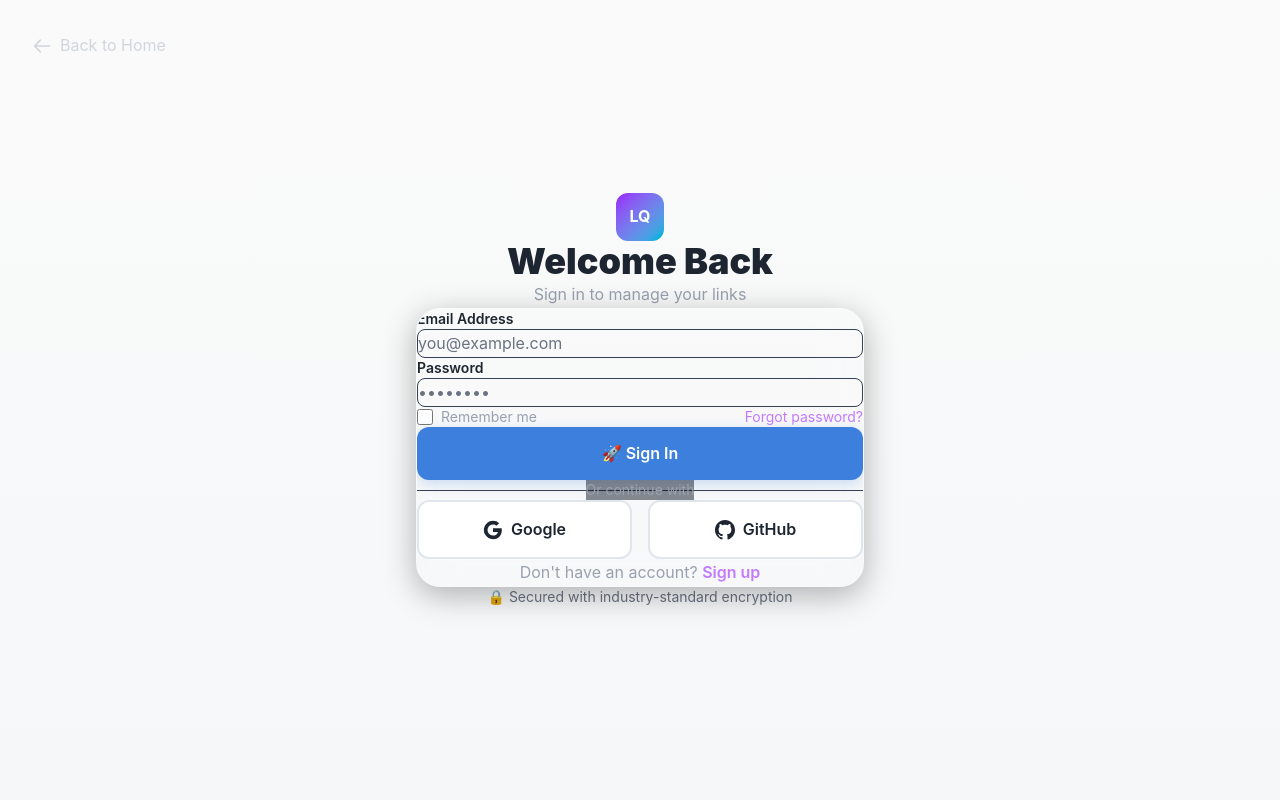
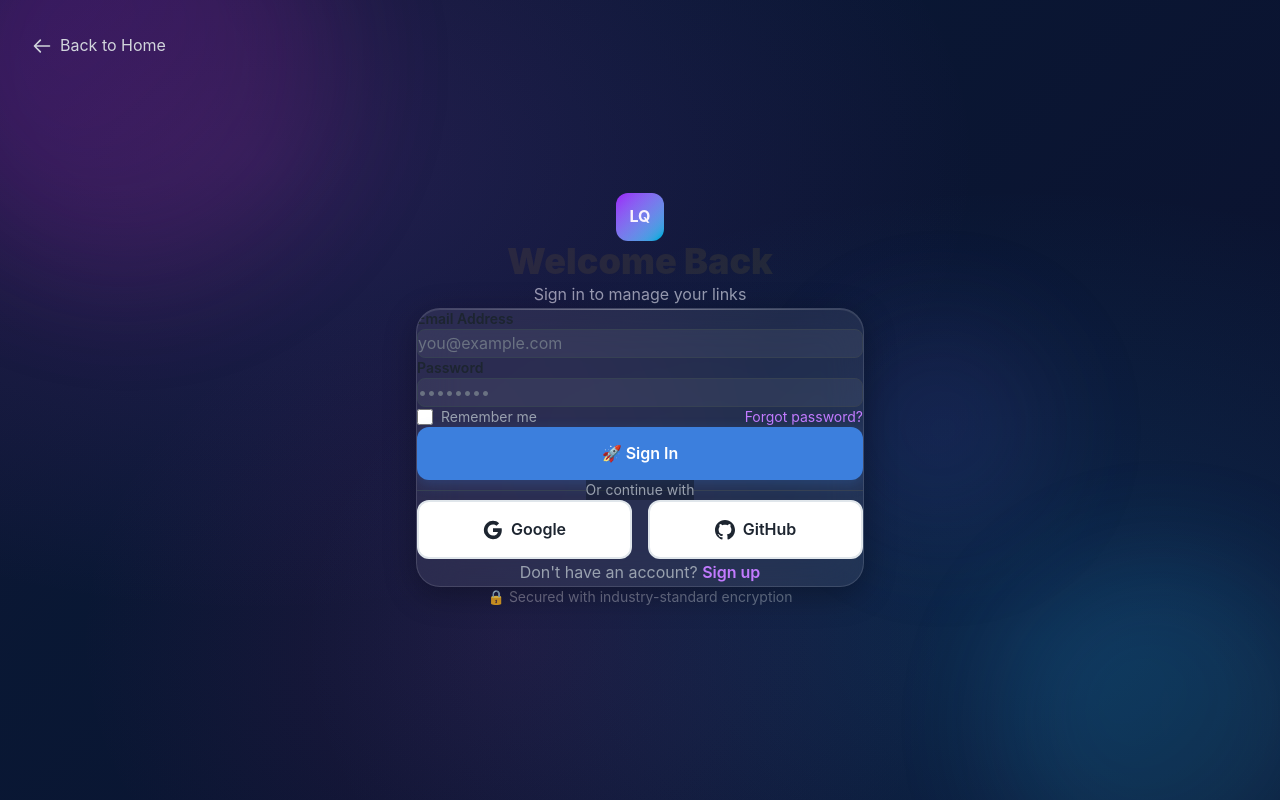
Before and after one commit to gauravk310/linkqueue, a Next.js app: page /login in a window 1280 px wide. Built offline with nearby package versions, Linux system fonts and the light colour scheme.

Commit message:
Update page.js

```diff
--- a/app/login/page.js
+++ b/app/login/page.js
@@ -82,8 +82,13 @@ export default function LoginPage() {
     };
 
     return (
-        <div className="gradient-bg min-h-screen flex items-center justify-center px-6 py-12">
+        <div className="auth-gradient-bg min-h-screen flex items-center justify-center px-6 py-12">
+            {/* Animated Floating Orbs */}
+            <div className="auth-orb auth-orb-1"></div>
+            <div className="auth-orb auth-orb-2"></div>
+            <div className="auth-orb auth-orb-3"></div>
 
+            {/* Back to Home Link */}
             <Link
                 href="/"
                 className="fixed top-8 left-8 flex items-center gap-2 text-gray-300 hover:text-white transition-colors z-50"
```
